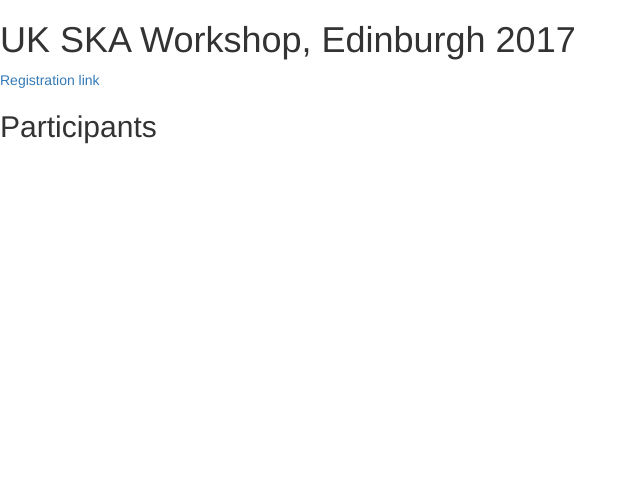
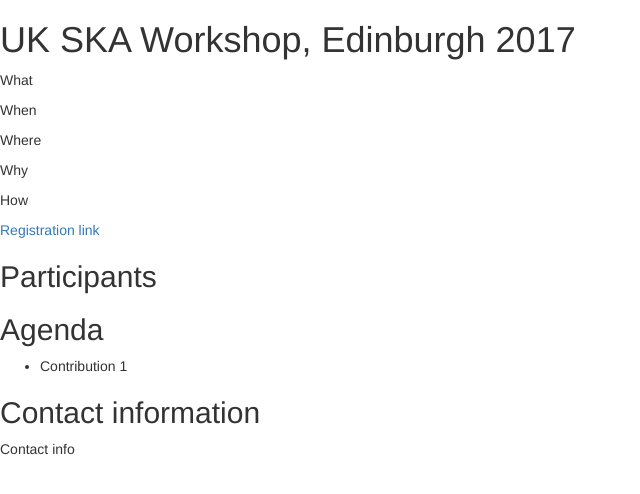
Before and after one commit to nudomarinero/UK-SKA_Edinbugh-2017, a Django app: page / in a window 1280 px wide. Shown: the top 494 px of the page, without its empty margins (0-640 px from the left). Run offline with Django 3.2, Linux system fonts and the light colour scheme; data that the repository does not hold is empty; some libraries are stand-ins or nearby versions.

Commit message:
Draft of content

```diff
--- a/conference/templates/index.html
+++ b/conference/templates/index.html
@@ -4,6 +4,11 @@
 {% block content %}
 <div>
     <h1>UK SKA Workshop, Edinburgh 2017</h1>
+    <p>What</p>
+    <p>When</p>
+    <p>Where</p>
+    <p>Why</p>
+    <p>How</p>
     <p><a href="{% url 'register' %}">Registration link</a></p>
     <h2>Participants</h2>
     <ul>
@@ -11,5 +16,11 @@
         <li>{{ participant.name }}</li>
         {% endfor %}
     </ul>
+    <h2>Agenda</h2>
+    <ul>
+        <li>Contribution 1</li>
+    </ul>
+    <h2>Contact information</h2>
+    <p>Contact info</p>
 </div>
 {% endblock %}
```
